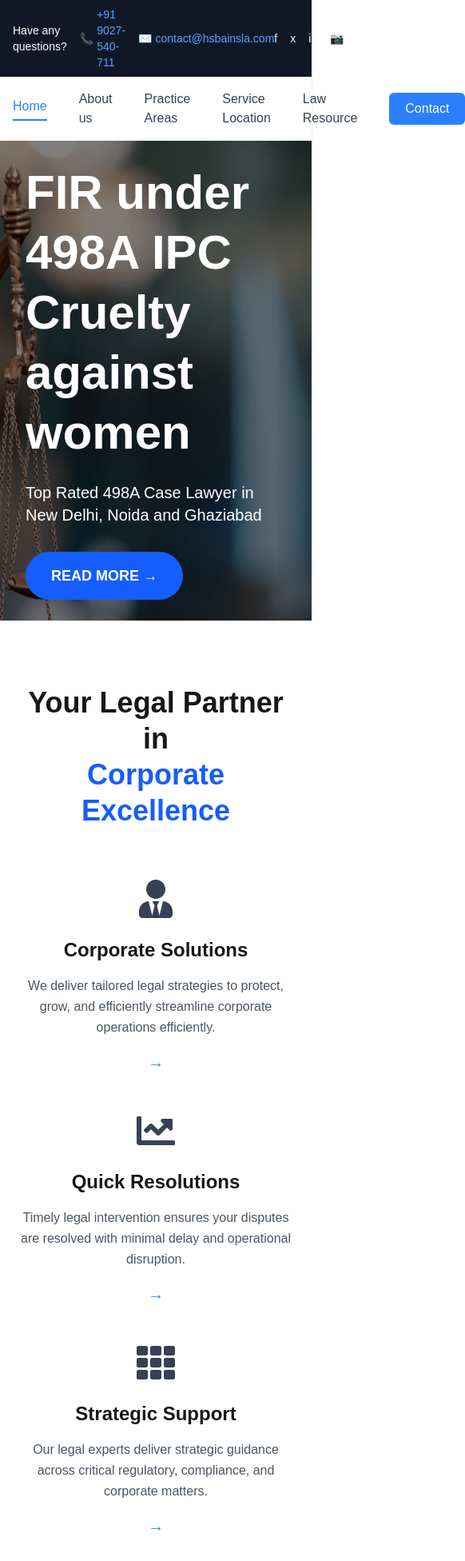
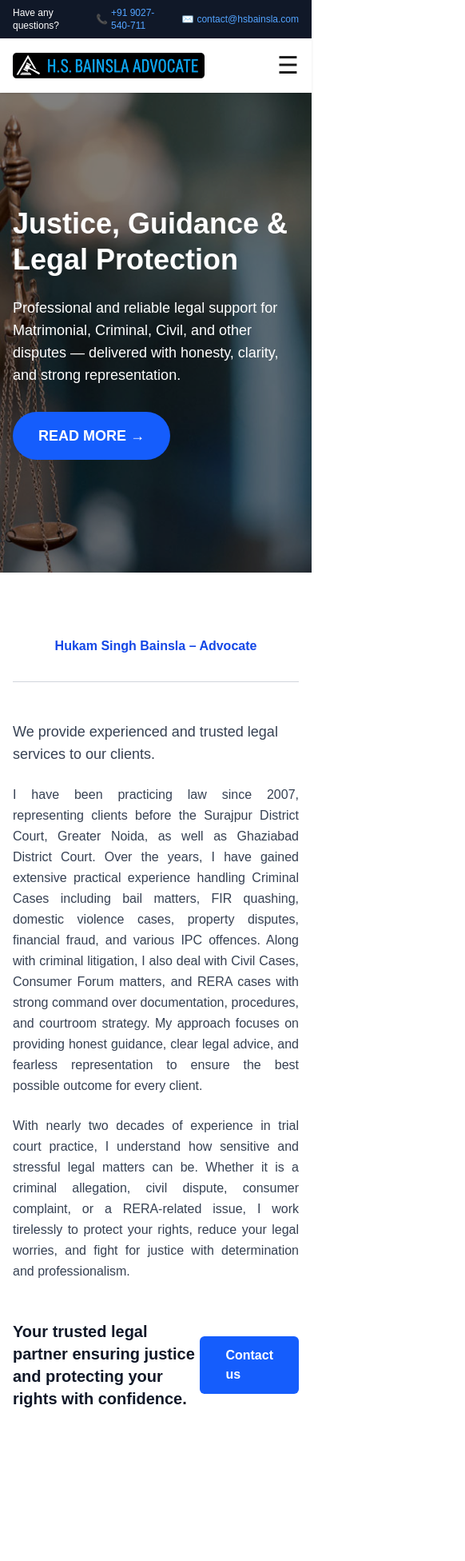
Before and after one commit to nitishbainslaa/hukamsingh-advocate, a Next.js app: page / in a window 390 px wide. Shown: the top 1952 px of the page at 80% size, 582 px wide, since content can reach past the window. After the commit the page ends 1843 px from the top, so only its background shows below. Built offline with nearby package versions, Linux system fonts and the light colour scheme.

Commit message:
Implement mobile menu and enhance page structure
Added mobile menu functionality and improved layout.

```diff
--- a/app/page.tsx
+++ b/app/page.tsx
@@ -1,25 +1,31 @@
+"use client";
+
 import Image from "next/image";
+import { useState } from "react";
 import CorporateSection from "../components/CorporateSection";
 
+export default function Home() {
 
-export default function Home() {
+  const [menuOpen, setMenuOpen] = useState(false);
+
   return (
     <div className="w-full">
 
       {/* ------------------ TOP BAR ------------------ */}
       <div className="bg-gray-900 text-white text-sm py-2">
         <div className="max-w-7xl mx-auto flex justify-between items-center px-4">
-          <div className="flex items-center gap-4">
+
+          <div className="flex items-center gap-4 text-xs sm:text-sm">
             <span>Have any questions?</span>
             <span className="flex items-center gap-1">
-            📞 <a href="tel:+919027540711" className="text-blue-400">+91 9027-540-711</a>
+              📞 <a href="tel:+919027540711" className="text-blue-400">+91 9027-540-711</a>
             </span>
             <span className="flex items-center gap-1">
               ✉️ <a href="mailto:contact@hsbainsla.com" className="text-blue-400">contact@hsbainsla.com</a>
             </span>
           </div>
 
-          <div className="flex items-center gap-4 text-sm">
+          <div className="hidden sm:flex items-center gap-4 text-sm">
             <a href="#" className="hover:text-blue-400">f</a>
             <a href="#" className="hover:text-blue-400">x</a>
             <a href="#" className="hover:text-blue-400">in</a>
@@ -29,7 +35,7 @@ export default function Home() {
       </div>
 
       {/* ------------------ HEADER ------------------ */}
-      <header className="bg-white shadow">
+      <header className="bg-white shadow sticky top-0 z-50">
         <div className="max-w-7xl mx-auto flex justify-between items-center py-4 px-4">
 
           {/* Logo */}
@@ -37,16 +43,38 @@ export default function Home() {
             <Image src="/logo.png" width={240} height={70} alt="Logo" />
           </div>
 
-          {/* NAVBAR */}
-          <nav className="flex items-center gap-10 text-gray-700 font-medium">
+          {/* NAVBAR DESKTOP */}
+          <nav className="hidden md:flex items-center gap-10 text-gray-700 font-medium">
             <a href="#" className="text-blue-500 border-b-2 border-blue-500 pb-1">Home</a>
             <a href="#">About us</a>
-            <a href="#">Practice Areas</a>
+            <a href="#">Services</a>
             <a href="#">Service Location</a>
-            <a href="#">Law Resource</a>
+            <a href="#">Testimonial</a>
+            <a href="#">Blog</a>
             <a href="#" className="bg-blue-500 text-white px-5 py-2 rounded-md">Contact</a>
           </nav>
+
+          {/* MOBILE MENU BUTTON */}
+          <button
+            className="md:hidden text-3xl"
+            onClick={() => setMenuOpen(!menuOpen)}
+          >
+            ☰
+          </button>
         </div>
+
+        {/* MOBILE MENU DROPDOWN */}
+        {menuOpen && (
+          <div className="md:hidden bg-white shadow p-4 flex flex-col gap-4 text-lg font-medium">
+            <a href="#" className="text-blue-500">Home</a>
+            <a href="#">About us</a>
+            <a href="#">Services</a>
+            <a href="#">Service Location</a>
+            <a href="#">Testimonial</a>
+            <a href="#">Blog</a>
+            <a href="#" className="bg-blue-500 text-white px-5 py-2 rounded-md w-fit">Contact</a>
+          </div>
+        )}
       </header>
 
       {/* ------------------ HERO SECTION ------------------ */}
@@ -61,13 +89,13 @@ export default function Home() {
         />
 
         {/* TEXT OVERLAY */}
-        <div className="absolute inset-0 flex flex-col justify-center px-8 max-w-4xl">
-          <h1 className="text-white text-6xl font-bold leading-tight">
-            FIR under 498A IPC<br />
-            Cruelty against women
-          </h1>
-          <p className="text-white text-xl mt-6">
-            Top Rated 498A Case Lawyer in New Delhi, Noida and Ghaziabad
+        <div className="absolute inset-0 flex flex-col justify-center max-w-7xl mx-auto px-4 py-20">
+          <h3 className="text-white text-4xl sm:text-4xl font-bold leading-tight">
+            Justice, Guidance & Legal Protection
+          </h3>
+          <p className="text-white text-lg  mt-6 max-w-3xl">
+            Professional and reliable legal support for Matrimonial, Criminal, Civil, and other disputes —
+            delivered with honesty, clarity, and strong representation.
           </p>
 
           <button className="bg-blue-600 text-white mt-8 px-8 py-4 rounded-full font-semibold text-lg w-fit">
@@ -75,13 +103,58 @@ export default function Home() {
           </button>
         </div>
       </section>
-      <div>
-      {/* YOUR HERO SECTION */}
 
-      <CorporateSection />
+      <section className="max-w-7xl mx-auto px-4 py-20">
 
-      {/* MORE SECTIONS */}
-    </div>
+  {/* MAIN HEADING */}
+  <h3 className="text-center md:text-5xl font-bold text-blue-700">
+    Hukam Singh Bainsla – Advocate
+  </h3>
+
+  {/* SEPARATOR */}
+  <hr className="mt-8 mb-12 border-gray-300" />
+
+  {/* SMALL TOP LINE */}
+  <p className="text-lg font-medium text-gray-700 mb-6">
+    We provide experienced and trusted legal services to our clients.
+  </p>
+
+  {/* MAIN PARAGRAPH */}
+  <p className="text-gray-700 text-justify leading-relaxed mb-6">
+    I have been practicing law since 2007, representing clients before the Surajpur District Court,
+    Greater Noida, as well as Ghaziabad District Court. Over the years, I have gained extensive
+    practical experience handling Criminal Cases including bail matters, FIR quashing, domestic
+    violence cases, property disputes, financial fraud, and various IPC offences. Along with criminal
+    litigation, I also deal with Civil Cases, Consumer Forum matters, and RERA cases with strong command
+    over documentation, procedures, and courtroom strategy. My approach focuses on providing honest
+    guidance, clear legal advice, and fearless representation to ensure the best possible outcome
+    for every client.
+  </p>
+
+  <p className="text-gray-700 text-justify leading-relaxed">
+    With nearly two decades of experience in trial court practice, I understand how sensitive and
+    stressful legal matters can be. Whether it is a criminal allegation, civil dispute, consumer complaint,
+    or a RERA-related issue, I work tirelessly to protect your rights, reduce your legal worries, and
+    fight for justice with determination and professionalism.
+  </p>
+
+  {/* BOTTOM BOLD TEXT + CONTACT BUTTON */}
+  <div className="flex justify-between items-center mt-12">
+    <h3 className="text-xl md:text-2xl font-bold text-gray-900">
+      Your trusted legal partner ensuring justice and protecting your rights with confidence.
+    </h3>
+
+    <a
+      href="#"
+      className="bg-blue-600 text-white px-8 py-3 rounded-md font-semibold hover:bg-blue-700"
+    >
+      Contact us
+    </a>
+  </div>
+
+</section>
+
+
     </div>
   );
 }
```
